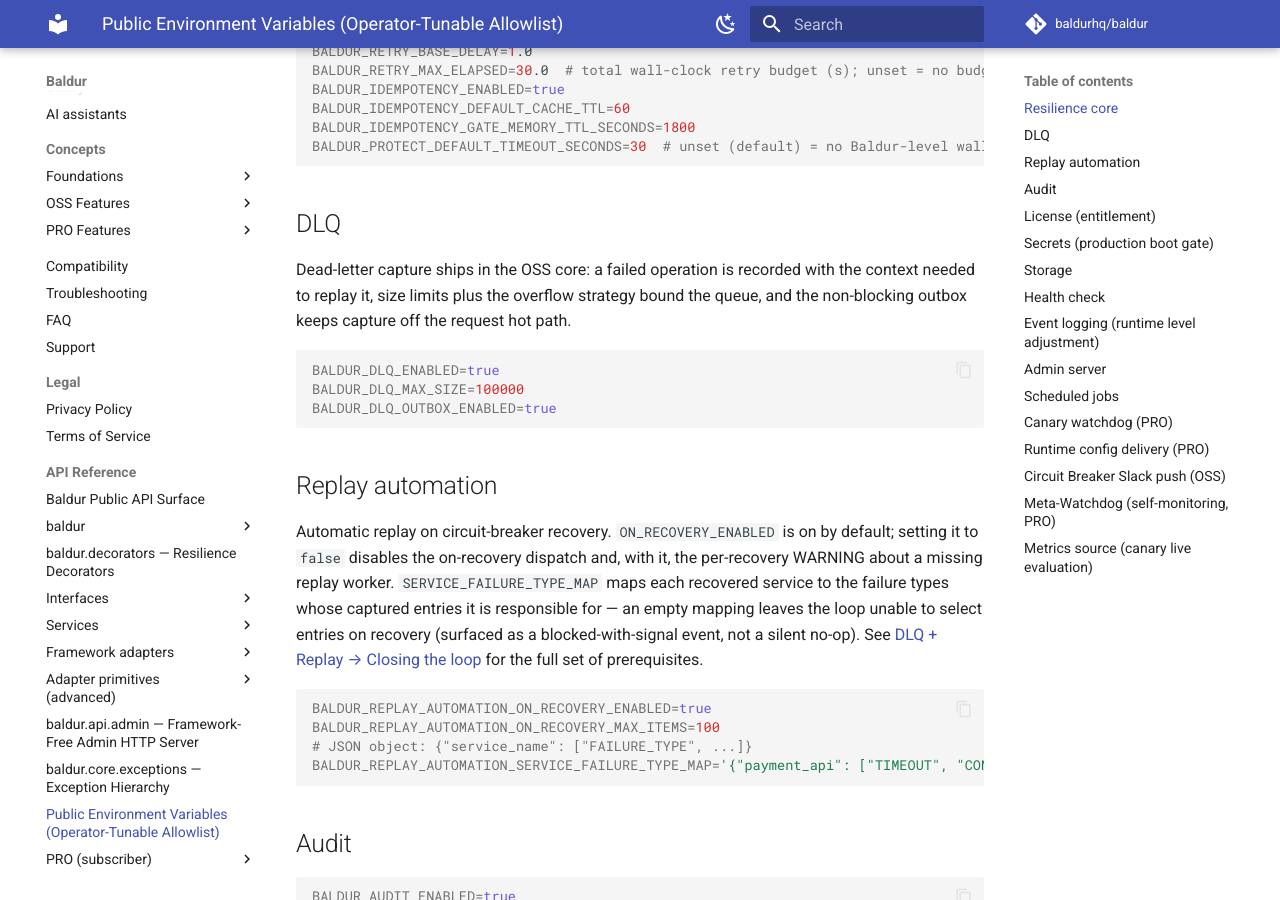
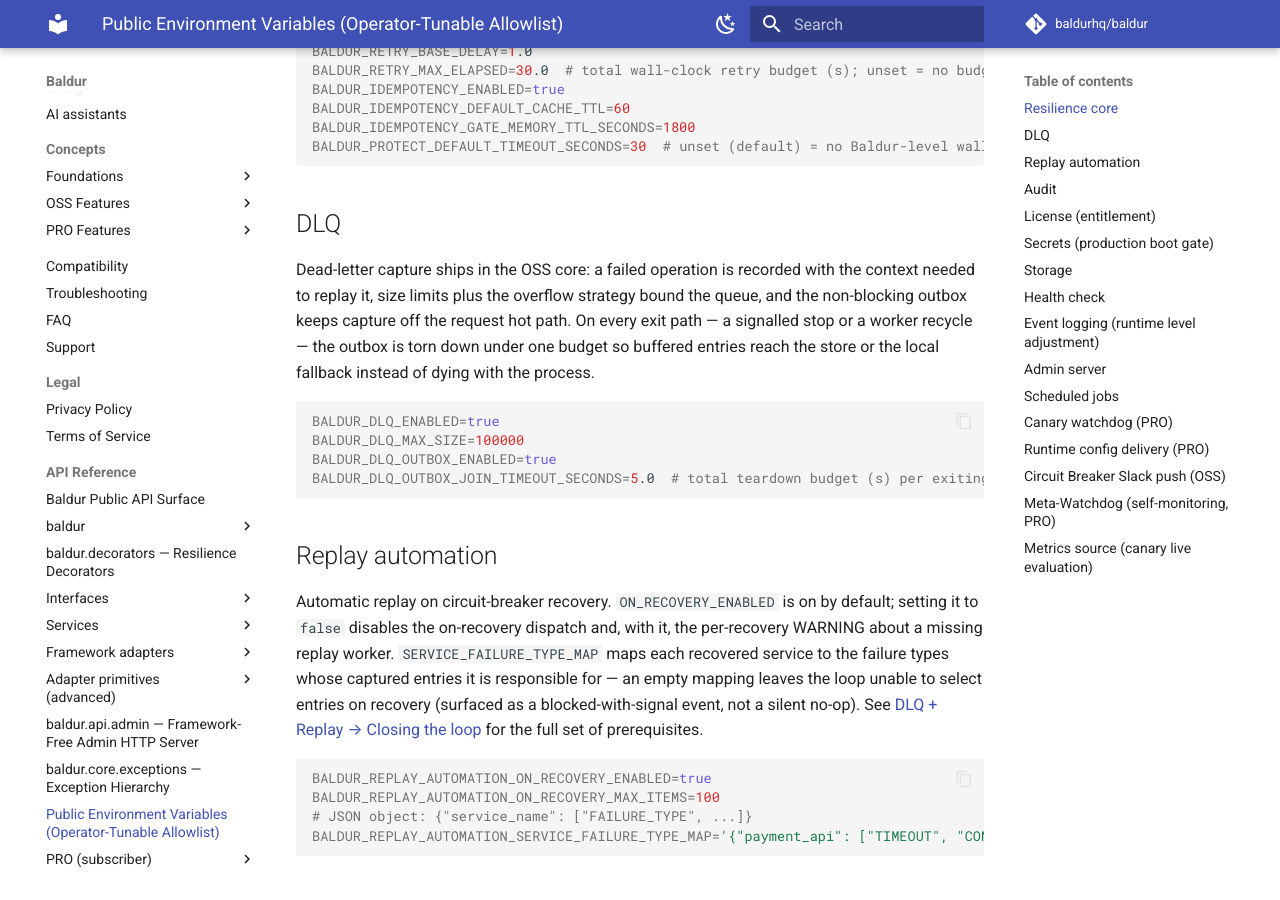
Before and after one commit to baldurhq/baldur, an MkDocs documentation site: the page built from docs/reference/env-vars.md, in a window 1280 px wide and 900 px high, scrolled down 714 px. Built offline with MkDocs 1.6.1 and Material for MkDocs 9.7.7, drawn with Linux system fonts in a browser that asks for light colours; comment, search, counter and statistics services are not loaded.

Commit message:
docs(reference): list BALDUR_DLQ_OUTBOX_JOIN_TIMEOUT_SECONDS as the outbox teardown budget
The knob gained a real consumer with the worker-exit teardown and its
meaning changed from a join timeout to the total exit budget (flush, join,
spill). The operator allowlist listed only BALDUR_DLQ_OUTBOX_ENABLED.

````diff
--- a/docs/reference/env-vars.md
+++ b/docs/reference/env-vars.md
@@ -37,11 +37,15 @@
 Dead-letter capture ships in the OSS core: a failed operation is recorded with
 the context needed to replay it, size limits plus the overflow strategy bound
 the queue, and the non-blocking outbox keeps capture off the request hot path.
+On every exit path — a signalled stop or a worker recycle — the outbox is torn
+down under one budget so buffered entries reach the store or the local fallback
+instead of dying with the process.
 
 ```bash
 BALDUR_DLQ_ENABLED=true
 BALDUR_DLQ_MAX_SIZE=100000
 BALDUR_DLQ_OUTBOX_ENABLED=true
+BALDUR_DLQ_OUTBOX_JOIN_TIMEOUT_SECONDS=5.0  # total teardown budget (s) per exiting process: flush buffered entries, join the writer, then spill the rest to the local fallback; 0.1-60. Keep it below the process watchdog (gunicorn --timeout, Kubernetes terminationGracePeriodSeconds); a non-zero remainder at the deadline is reported as dlq_outbox.shutdown_dump_incomplete
 ```
 
 ## Replay automation
````
